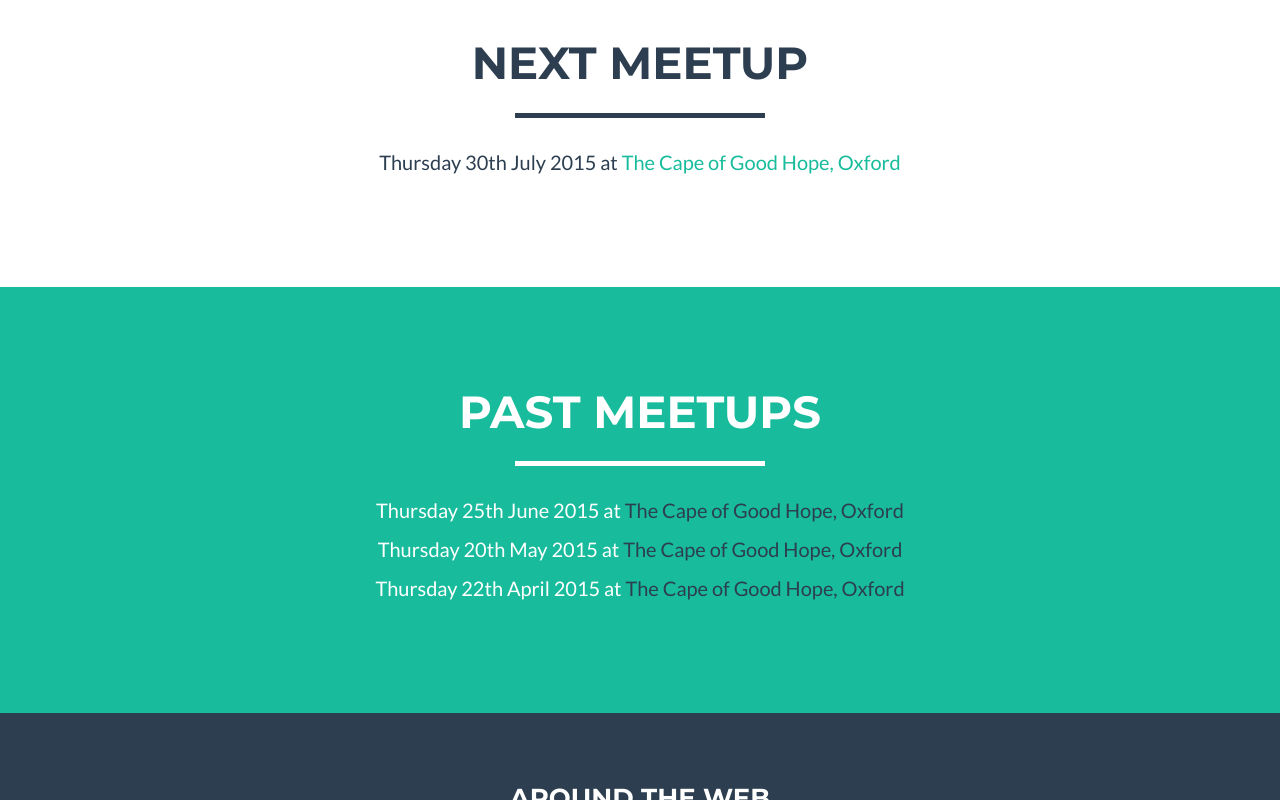
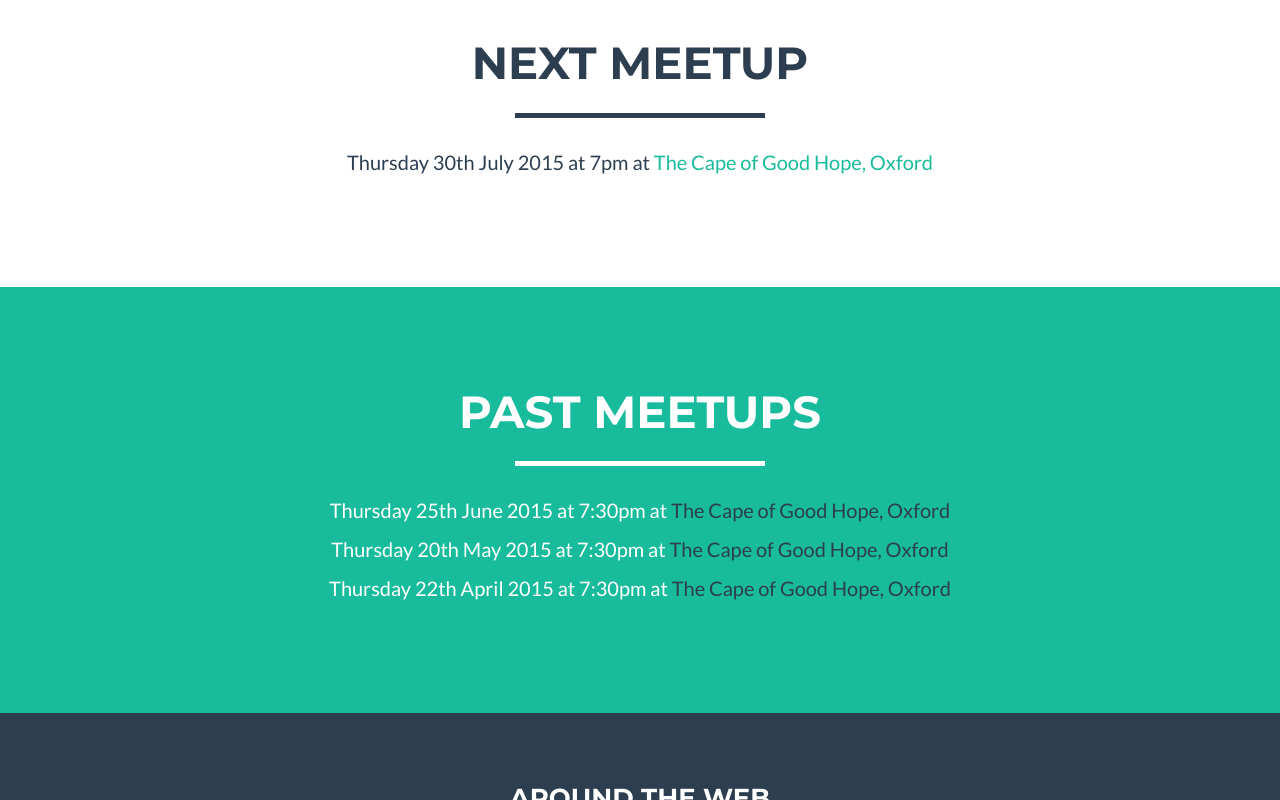
Before and after one commit to phpoxford/phpoxford.github.io, a plain HTML site: page index.html in a window 1280 px wide. Shown: the part 707-1507 px from the top of the page. Drawn offline with nearby package versions, Linux system fonts and the light colour scheme.

Commit message:
Add times

```diff
--- a/index.html
+++ b/index.html
@@ -104,7 +104,7 @@
             </div>
             <div class="row">
                 <div class="col-lg-8 col-lg-offset-2 text-center">
-                    <p><time datetime="2015-07-30 19:00">Thursday 30th July 2015</time> at <a href="http://www.thecapeofgoodhopeoxford.co.uk/">The Cape of Good Hope, Oxford</a></p>
+                    <p><time datetime="2015-07-30 19:00">Thursday 30th July 2015 at 7pm</time> at <a href="http://www.thecapeofgoodhopeoxford.co.uk/">The Cape of Good Hope, Oxford</a></p>
                 </div>
             </div>
         </div>
@@ -121,13 +121,13 @@
             </div>
             <div class="row">
                 <div class="col-lg-8 col-lg-offset-2 text-center">
-                    <p><time datetime="2015-06-25 19:30">Thursday 25th June 2015</time> at <a href="http://www.thecapeofgoodhopeoxford.co.uk/">The Cape of Good Hope, Oxford</a></p>
+                    <p><time datetime="2015-06-25 19:30">Thursday 25th June 2015 at 7:30pm</time> at <a href="http://www.thecapeofgoodhopeoxford.co.uk/">The Cape of Good Hope, Oxford</a></p>
                 </div>
                 <div class="col-lg-8 col-lg-offset-2 text-center">
-                    <p><time datetime="2015-05-20 19:30">Thursday 20th May 2015</time> at <a href="http://www.thecapeofgoodhopeoxford.co.uk/">The Cape of Good Hope, Oxford</a></p>
+                    <p><time datetime="2015-05-20 19:30">Thursday 20th May 2015 at 7:30pm</time> at <a href="http://www.thecapeofgoodhopeoxford.co.uk/">The Cape of Good Hope, Oxford</a></p>
                 </div>
                 <div class="col-lg-8 col-lg-offset-2 text-center">
-                    <p><time datetime="2015-04-22 19:30">Thursday 22th April 2015</time> at <a href="http://www.thecapeofgoodhopeoxford.co.uk/">The Cape of Good Hope, Oxford</a></p>
+                    <p><time datetime="2015-04-22 19:30">Thursday 22th April 2015 at 7:30pm</time> at <a href="http://www.thecapeofgoodhopeoxford.co.uk/">The Cape of Good Hope, Oxford</a></p>
                 </div>
             </div>
         </div>
```
